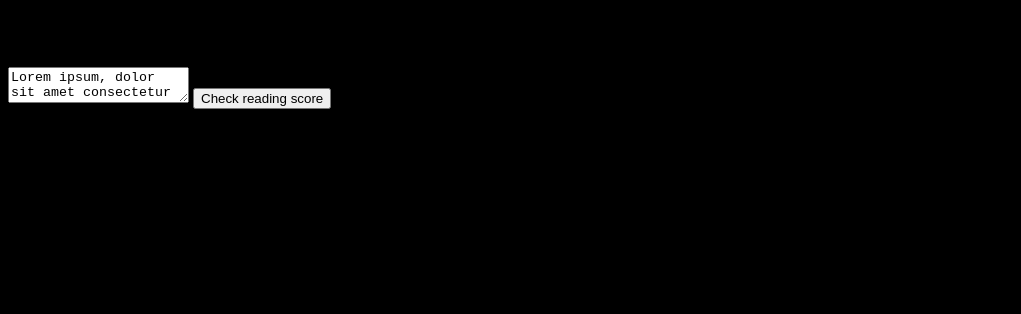
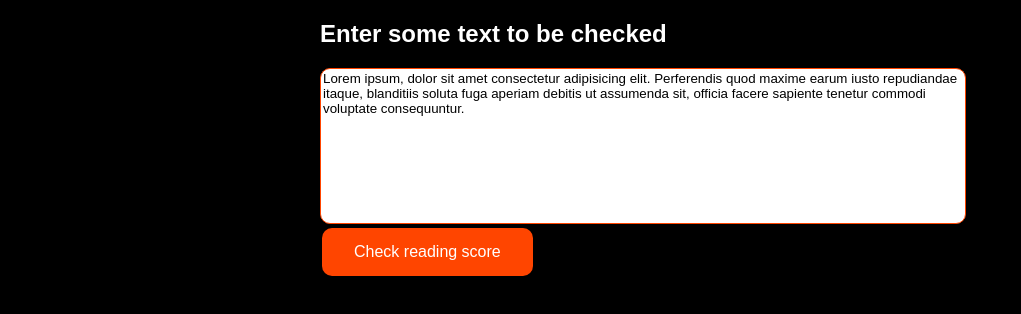
Before and after one commit to antoni-devlin/readability-scoring-tool, a website: page views/index.html in a window 1280 px wide. Shown: the whole page, without its empty margins (0-1021 px from the left). Drawn offline with nearby package versions, Linux system fonts and the light colour scheme; files that its build step writes are made by us from their sources.

Commit message:
Style frontend

```diff
--- a/static/main.css
+++ b/static/main.css
@@ -1,3 +1,41 @@
 body {
   background: black;
 }
+
+#form-container {
+  width: 50vw;
+  margin: 0 auto;
+}
+
+#form-container h2 {
+  color: white;
+  font-family: sans-serif;
+}
+
+#form-container form {
+  width: 100%;
+}
+
+#form-container form #textArea {
+  border-radius: 10px;
+  border-color: orangered;
+  width: 100%;
+  height: 150px;
+  resize: none;
+  display: block;
+  font-family: Arial, Helvetica, sans-serif;
+}
+
+#submit-button {
+  background-color: orangered;
+  border-radius: 10px;
+  border: none;
+  color: white;
+  padding: 15px 32px;
+  text-align: center;
+  text-decoration: none;
+  display: inline-block;
+  font-size: 16px;
+  margin: 4px 2px;
+  cursor: pointer;
+}
```
